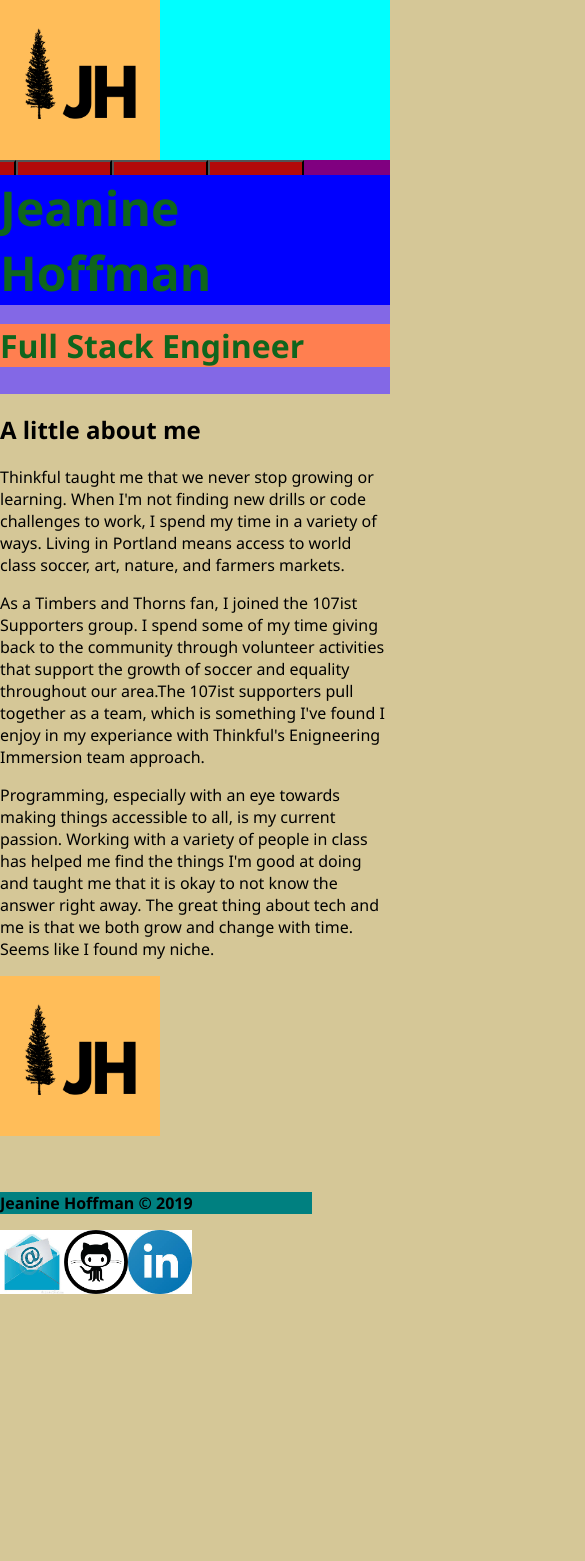
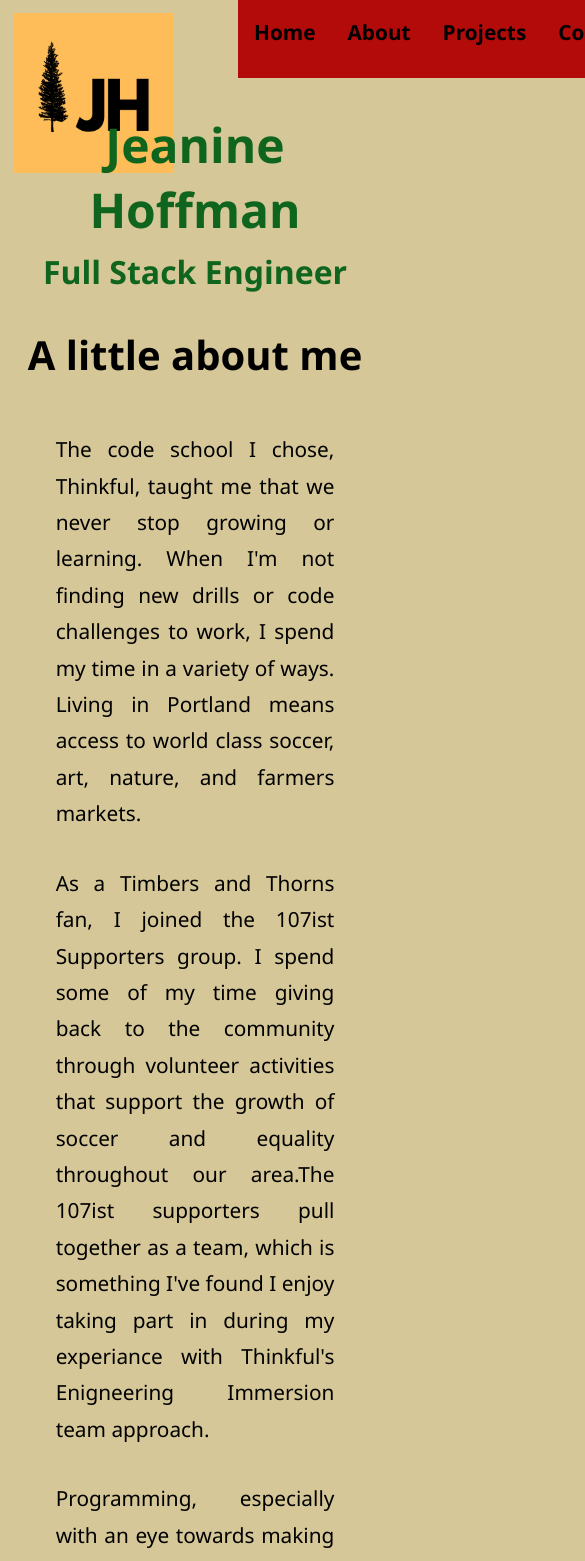
Before and after one commit to JeanineHoffman/react-portfolio, a React (Create React App) app: page /bio in a window 390 px wide. Shown: the top 1561 px of the page, 585 px wide, since content can reach past the window. Before the commit the page ends 1299 px from the top, so only its background shows below. Built offline with nearby package versions, Linux system fonts and the light colour scheme.

Commit message:
need to finish projects and media query

```diff
--- a/src/App.css
+++ b/src/App.css
@@ -12,7 +12,7 @@
   --background: #d5c797;
   --gold: #ffc261;
   --gray: #504d4d;
-  --white: #fff;
+  --white: rgb(211, 201, 201);
   --black: #000;
   --red: #b30a0a;
 }
@@ -25,8 +25,9 @@ html {
   scroll-behavior: smooth;
 }
 
-main {
+.App {
   min-height: 100vh;
+  min-width: 100%;
 }
 
 body {
@@ -34,169 +35,165 @@ body {
   -webkit-font-smoothing: antialiased;
   -moz-osx-font-smoothing: grayscale;
   background-color:var(--background);
+  text-decoration: none;
+  min-height: 100vh;
 }
 
-/* END General Styles
- ------------------------------*/
-
-/* begin Nav styles */
-
-.navWrap {
-  display: inline-flex;
-  flex-direction: row;
-  /* grid-auto-columns:1fr 1fr ;
-  grid-auto-rows: 14em; */
-}
-
-.logo {
-  height: 6em;
-  background-color: aqua;
-}
-
-.navBar {
-  background-color: purple;
-  height:5em;
-}
-
-.navBtn {
-  height: 6rem;
-  width: 6rem;
-  background-color: var(--red);
-  font-size: 1.3em;
-  font-weight: 800;
-}
 
 /* END General Styles
  ------------------------------*/
 /* begin Nav styles */
 
-.navWrap {
-  display: grid;
-  grid-template-columns:1fr 1fr;
-  grid-auto-rows: 5em;
+.navWrapper {
+ display: grid;
+ width: 40%;
+ grid-template-columns:auto auto;
+ grid-auto-rows: 5em;
+ grid-column-gap: 50%;
 }
 
 .logo {
-  height: 6rem;
-  background-color: aqua;
+  height: 10em;
+  margin-left:4%;
+  grid-column-start: 1;
+  grid-row-start:1;
+  margin-top:4%;
 }
 
 .navBar {
-  background-color: purple;
-  margin-left: -5rem;
+  height:7em;
+  grid-column-start: 2;
+  grid-row-start:1;
+
+  margin-top: 4.3%;
 }
 
 .navBtn {
-  height: 6rem;
-  width: 6rem;
+  height: 7em;
+  padding:2rem 1rem;
   background-color: var(--red);
-  font-size: 1rem;
+  color: var(--black);
+  font-size: 1.3em;
   font-weight: 800;
+  text-decoration: none;
 }
 
+/* Begin Header Styles */
 
-
-
-
-/* Begin Header Styles */
-.banner {
-  display: grid;
-  grid-auto-columns: 1fr 1fr 2fr;
-  background-color:var(--background);
-}
-.logo{
-  height:10em;
-  grid-column: 1fr
-}
 .title{
   color:var(--green);
   font-weight: 900;
   font-size: 3em;
+  text-align: center;
 }
 .subTitle{
   color:var(--green);
   font-weight: 600;
   font-size: 2em;
-}
-.title .subtitle{
   text-align: center;
-  grid-column: inherit;
-
-}
-/* End Header Styles */
-/* Begin Header Styles */
-
-.banner {
-  margin-top: -3rem;
-  background-color: rgb(131, 104, 230);
+  margin-top: -.75em;
 }
 
-.titleDiv {
+.AdamsQuote {
+  width: 60%;
+  margin: 0 auto;
+  background-color: var(--green);
+  font-size:1.6rem;
+  color:var(--gold);
   text-align: center;
 }
 
-.title {
-  color: var(--green);
-  font-weight: 900;
-  font-size: 3rem;
-  background-color: blue;
-  margin-bottom: -.5rem;
-  margin-top: -4.25%;
-}
-
-.subTitle {
-  color: var(--green);
-  font-weight: 600;
-  font-size: 2rem;
-  background-color: coral;
-}
-
-.quoteWrap {
-  margin-left: 28%;
-}
-
-.quote {
-  font-size: 1.5rrem;
-  width: 60%;
-  height:3rem;
-  margin-top:-2%;
-  text-align: center;
-  background-color: greenyellow;
-}
-
-.heroContainer {
-  width: 100%;
+.heroImgContainer {
+  width: 100vw;
 }
 .hero{
-  width:100%;
+  width:100vw;
   height:18rem;
   margin-top: -1rem;
 }
 /* End Header Styles */
 /* Begin Footer Styles */
-.footerWrap{
+.footerWrapper{
   display:grid;
-  grid-template-columns: 1fr 1fr 1fr;
+  grid-template-columns: auto auto auto auto;
   grid-template-rows: 6rem;
+  background-color:var(--background);
+ grid-column-gap:1rem;
+ margin-top:10rem;
 }
-.footerLogo{
+
+.logoFooter{
   height: 4rem;
-  background-color: brown;
+  grid-column-start: 2;
+
   }
 
 .copyright{
-  font-size: 1rem;
+  font-size: 1.2rem;
   font-weight: 600;
-  margin-top: 13%;
-  margin-right: 20%;
-  margin-left: inherit;
-  background-color: teal;
+  grid-column-start: 3;
+  margin-top: 2em;
 }
 .footerLink{
   height:4em;
 }
-.contactFooter{
-  margin-top: 5%;
-  margin-left: -19%;
+.footerLink{
+  grid-column-start: 4;
+  margin-top: 2.5rem;
 }
 /* End Footer Styles */
+/* Begin About Styles */
+
+.aboutTitle{
+  font-size: 2.5em;
+  text-align: center;
+}
+.aboutText{
+  margin: 0 auto;
+  line-height: 1.75;
+  font-size: 1.3rem;
+  width:80%;
+  text-align:justify;
+  padding:.8em;
+}
+/* End About Styles */
+/* Begin Contact styles */
+.contactTitle{
+  font-size: 3rem;
+  text-align: center;
+}
+.linksBar{
+  margin-left:38%;
+}
+.links{
+  height:6rem;
+}
+/* End Contact styles */
+/* Begin Project styles */
+
+.projWrapper{
+  display:grid;
+  grid-template-columns:auto auto;
+ grid-auto-rows: auto auto auto;
+ grid-row-gap:5%;
+}
+
+
+
+.projimg{
+  height:7rem;
+  width:8rem;
+  grid-column-start: 1;
+}
+.proj1{
+  grid-row-start: 1;
+}
+
+.proj2{
+  grid-row-start: 2;
+}
+
+.proj3{
+  grid-row-start:3;
+}
+/* End Project Styles */
--- a/src/HomePage.js
+++ b/src/HomePage.js
@@ -8,7 +8,7 @@ export default class HomePage extends Component {
   render(){
     return(
       <div className="homepage">
-        <article aria-label="A favorite quote">
+        <article className="AdamsQuote" aria-label="A favorite quote">
     <p>“I may not have gone where I intended to go, but I think I have ended up where I needed to be.”
       ― douglas adams, The Long Dark Tea-Time of the Soul</p>
   </article>
--- a/src/components/Bio.js
+++ b/src/components/Bio.js
@@ -6,12 +6,13 @@ export default class About extends Component {
     return (
       <div className="About">
         <article className="bio" arial-label="biography section">
-          <h2>A little about me</h2>
+          <h2 className="aboutTitle">A little about me</h2>
 
-          <p> Thinkful taught me that we never stop growing or learning. When I'm not finding new drills or code challenges to work, I spend my time in a variety of ways. Living in Portland means access to world class soccer, art, nature, and farmers markets.</p>
-
-          <p>As a Timbers and Thorns fan, I joined the 107ist Supporters group. I spend some of my time giving back to the community through volunteer activities that support the growth of soccer and equality throughout our area.The 107ist supporters pull together as a team, which is something I've found I enjoy in my experiance with Thinkful's Enigneering Immersion team approach. </p>
-          <p>Programming, especially with an eye towards making things accessible to all, is my current passion. Working with a variety of people in class has helped me find the things I'm good at doing and taught me that it is okay to not know the answer right away. The great thing about tech and me is that we both grow and change with time. Seems like I found my niche.</p>
+          <p className="aboutText"> The code school I chose, Thinkful, taught me that we never stop growing or learning. When I'm not finding new drills or code challenges to work, I spend my time in a variety of ways. Living in Portland means access to world class soccer, art, nature, and farmers markets.</p>
+          <p className="aboutText">
+          As a Timbers and Thorns fan, I joined the 107ist Supporters group. I spend some of my time giving back to the community through volunteer activities that support the growth of soccer and equality throughout our area.The 107ist supporters pull together as a team, which is something I've found I enjoy taking part in during my experiance with Thinkful's Enigneering Immersion team approach. </p>
+          <p className="aboutText">
+          Programming, especially with an eye towards making things accessible to all, is my current passion. Working with a variety of people in class has helped me find the things I'm good at doing and taught me that it is okay to not know the answer right away. The great thing about tech and me is that we both grow and change with time. Seems like I found my niche.</p>
         </article>
       </div>
     );
--- a/src/components/Contact.js
+++ b/src/components/Contact.js
@@ -8,13 +8,15 @@ export default class Contact extends Component {
   render() {
     return (
       <section className="contactSection" aria-label="contact section"  >
-        <h2>Find me:</h2>
+        <h2 className="contactTitle">Find me:</h2>
+        <div className="linksBar">
         <a href="mailto:jeaninehoffman42@gmail.com">
-          <img className="email" src={email} alt="email link" target="_blank" rel="noopener noreferrer"/></a>
+          <img className="links" src={email} alt="email link" target="_blank" rel="noopener noreferrer"/></a>
         <a href="https://github.com/JeanineHoffman">
-          <img class="github" src={github} alt="Github link" target="_blank" rel="noopener noreferrer" /></a>
+          <img className="links" src={github} alt="Github link" target="_blank" rel="noopener noreferrer" /></a>
         <a href="https://www.linkedin.com/in/jeanine-hoffman42">
-          <img class="linkedin" src={linkedin} alt="LinkedIn link" target="_blank" rel="noopener noreferrer" /></a>
+          <img className="links" src={linkedin} alt="LinkedIn link" target="_blank" rel="noopener noreferrer" /></a>
+          </div>
       </section>
     );
   }
--- a/src/components/Footer.js
+++ b/src/components/Footer.js
@@ -20,9 +20,9 @@ export default class Footer extends Component {
         <a href="mailto:jeaninehoffman42@gmail.com">
           <img className="footerLink" src={email} alt="email link" target="_blank" rel="noopener noreferrer"/></a>
         <a href="https://github.com/JeanineHoffman">
-          <img class="footerLink" src={github} alt="Github link" target="_blank" rel="noopener noreferrer" /></a>
+          <img className="footerLink" src={github} alt="Github link" target="_blank" rel="noopener noreferrer" /></a>
         <a href="https://www.linkedin.com/in/jeanine-hoffman42">
-          <img class="footerLink" src={linkedin} alt="LinkedIn link" target="_blank" rel="noopener noreferrer" /></a>
+          <img className="footerLink" src={linkedin} alt="LinkedIn link" target="_blank" rel="noopener noreferrer" /></a>
       </div>
       </div>
     );
--- a/src/components/Navigation.js
+++ b/src/components/Navigation.js
@@ -11,17 +11,15 @@ export default class Navigation extends Component {
           <img src={logo} className="logo" alt='logo-gold background with a douglas fir tree in black on the left and the initials JH on the right' />
         </div>
         <div className="navBar">
-          <Link to='/'>
-            <button className="navBtn"type="button" name="home">Home</button>
+          <Link to='/'
+            className="navBtn" name="home">Home
           </Link>
-          <Link to='/bio'>
-            <button className="navBtn" type="button" name="bio">About</button>
+          <Link to='/bio'
+          className="navBtn" name="bio">About
           </Link>
-          <Link to='/projects'>
-            <button className="navBtn" type="button" name="projects">Projects</button>
+          <Link to='/projects' className="navBtn" name="projects">Projects
           </Link>
-          <Link to='/contact'>
-            <button className="navBtn" type="button" name="contact">Contact</button>
+          <Link to='/contact' className="navBtn" name="contact">Contact
           </Link>
         </div >
       </div>
--- a/src/components/Projects.js
+++ b/src/components/Projects.js
@@ -5,37 +5,38 @@ import LesficRepo from '../Assets/Images/LesficRepo.png';
 
 export default class Projects extends Component {
   render() {
-
-  return (
+    return(
+    <div className="projWrapper">
     <article className="projectSection" aria-label="projects section">
-      <div className="proj1">
-        <h3 className="projTitles">City-Look Up</h3>
-        <img class="projimg" src={City} alt="city skyline." title="cityscape" />
+      <div className="proj">
+        <h3 className="projTitle">City-Look Up</h3>
+        <img className="projimg" src={City} alt="city skyline." title="cityscape" />
         <p>City Look-Up is designed to help people who may be interested in relocating to a new city. The idea is that with a quick search the user will see data on cost of living and quality of life, along with a local map and a random picture from the city's coordinates.</p>
         <p>This app uses API data from both MapBox and Teleport. The app is built with HTML, CSS, and JS.</p>
 
-        <a href=" https://jeaninehoffman.github.io/City-Look-Up/" target="_blank" rel="noopener noreferrer"><button class="projectsnavbtn" type="button" aria-label="quiz button">Give it a shot</button></a>
-        <a href="https://github.com/JeanineHoffman/City-Look-Up" target="_blank" rel="noopener noreferrer"><button type="button" class="projectCodebtn" aria-label="button to code review">Code for App</button></a>
+        <a href=" https://jeaninehoffman.github.io/City-Look-Up/" target="_blank" rel="noopener noreferrer"><button className="projectsnavbtn" type="button" aria-label="quiz button">Give it a shot</button></a>
+        <a href="https://github.com/JeanineHoffman/City-Look-Up" target="_blank" rel="noopener noreferrer"><button type="button" className="projectCodebtn" aria-label="button to code review">Code for App</button></a>
       </div>
       <div className="proj2">
-        <h3 className="projTitles">Lesfic Repository</h3>
-        <img class="projimg" src={LesficRepo} alt="Lesfic Repository landing page" title="Lesfic Repository" />
+        <h3 className="projTitle">Lesfic Repository</h3>
+        <img className="projimg" src={LesficRepo} alt="Lesfic Repository landing page" title="Lesfic Repository" />
         <p>For readers of genres that don't make the mainstream marketing cut, it can be tough to find the books that you're looking for when searching places like Amazon. I'm and both a reader and writer of lesbian fiction (lesfic) and I've searched countless times for new works in lesbian paranormal fiction and come up with countless books featuring men. Not what I asked for-thanks anyway.</p>
         <p>Frustration with a lack of a solid catalogue of strictly stories that feature women who identify as lesbians became a goal to create such a repository. I'm planning on crowd-sourcing the work of filling the database to the Golden Crown Literary Society-an Organization I've been a proud member of for years and whose sole mission is to promote the entrie genre od lesbian writing.</p>
-        <a href="https://lesfic-rate-your-reads-git-master.jeaninehoffman.now.sh/" target="_blank" rel="noopener noreferrer"><button class="projectsnavbtn" type="button" aria-label="lesfic app button">Give it a shot</button></a>
-        <a href="https://github.com/JeanineHoffman/LesFic-Rate-Your-Reads.git" target="_blank" rel="noopener noreferrer"><button type="button" class="projectCodebtn" aria-label="button to code review">Client Code</button></a>
-        <a href="https://github.com/JeanineHoffman/lesfic-server.git" target="_blank" rel="noopener noreferrer"><button type="button" class="projectCodebtn" aria-label="button to code review">Server Code</button></a>
+        <a href="https://lesfic-rate-your-reads-git-master.jeaninehoffman.now.sh/" target="_blank" rel="noopener noreferrer"><button className="projectsnavbtn" type="button" aria-label="lesfic app button">Give it a shot</button></a>
+        <a href="https://github.com/JeanineHoffman/LesFic-Rate-Your-Reads.git" target="_blank" rel="noopener noreferrer"><button type="button" className="projectCodebtn" aria-label="button to code review">Client Code</button></a>
+        <a href="https://github.com/JeanineHoffman/lesfic-server.git" target="_blank" rel="noopener noreferrer"><button type="button" className="projectCodebtn" aria-label="button to code review">Server Code</button></a>
       </div>
       <div className="proj3">
         <h3 className="projTitles">The Community Toolbox</h3>
-        <img class="projimg" src={Toolbox} alt="Screenshot of The Community Toolbox app" title="The Community Toolbox" />
+        <img className="projimg" src={Toolbox} alt="Screenshot of The Community Toolbox app" title="The Community Toolbox" />
         <p> The Community Toolbox is an app that allows community run lending libraries work more efficiently in their areas. With slight adaptations the app is designed to help users find the tools they need for home improvement and garden/lawn care tasks without the investment cost and need for storage of seldom used, bulky tools.</p>
         <p>This was a team Capstone project during which I worked as project manager for my five person team. We thankfully had a team member well versed in design. In three weeks we managed to do a prety extensive app involving predictive text search, building a multi table database, public and private routing, JWT auth, and integrated the use of Cloudinary and Google Maps API.OUr demo is availble with the user name and password as Demo.</p>
-        <a href="https://toolbox-client-git-master.teamredpanda.now.sh/" target="_blank" rel="noopener noreferrer"><button class="projectsnavbtn" type="button" aria-label="Toolbox app button">Give it a shot</button></a>
-        <a href="https://github.com/CommunityTB/toolbox-client.git" target="_blank" rel="noopener noreferrer"><button type="button" class="projectCodebtn" aria-label="button to code review">Client Code</button></a>
-        <a href="https://github.com/CommunityTB/toolbox-server.git" target="_blank" rel="noopener noreferrer"><button type="button" class="projectCodebtn" aria-label="button to code review">Server Code</button></a>
+        <a href="https://toolbox-client-git-master.teamredpanda.now.sh/" target="_blank" rel="noopener noreferrer"><button className="projectsnavbtn" type="button" aria-label="Toolbox app button">Give it a shot</button></a>
+        <a href="https://github.com/CommunityTB/toolbox-client.git" target="_blank" rel="noopener noreferrer"><button type="button" className="projectCodebtn" aria-label="button to code review">Client Code</button></a>
+        <a href="https://github.com/CommunityTB/toolbox-server.git" target="_blank" rel="noopener noreferrer"><button type="button" className="projectCodebtn" aria-label="button to code review">Server Code</button></a>
       </div>
     </article>
+    </div>
   );
 }
 }
```
